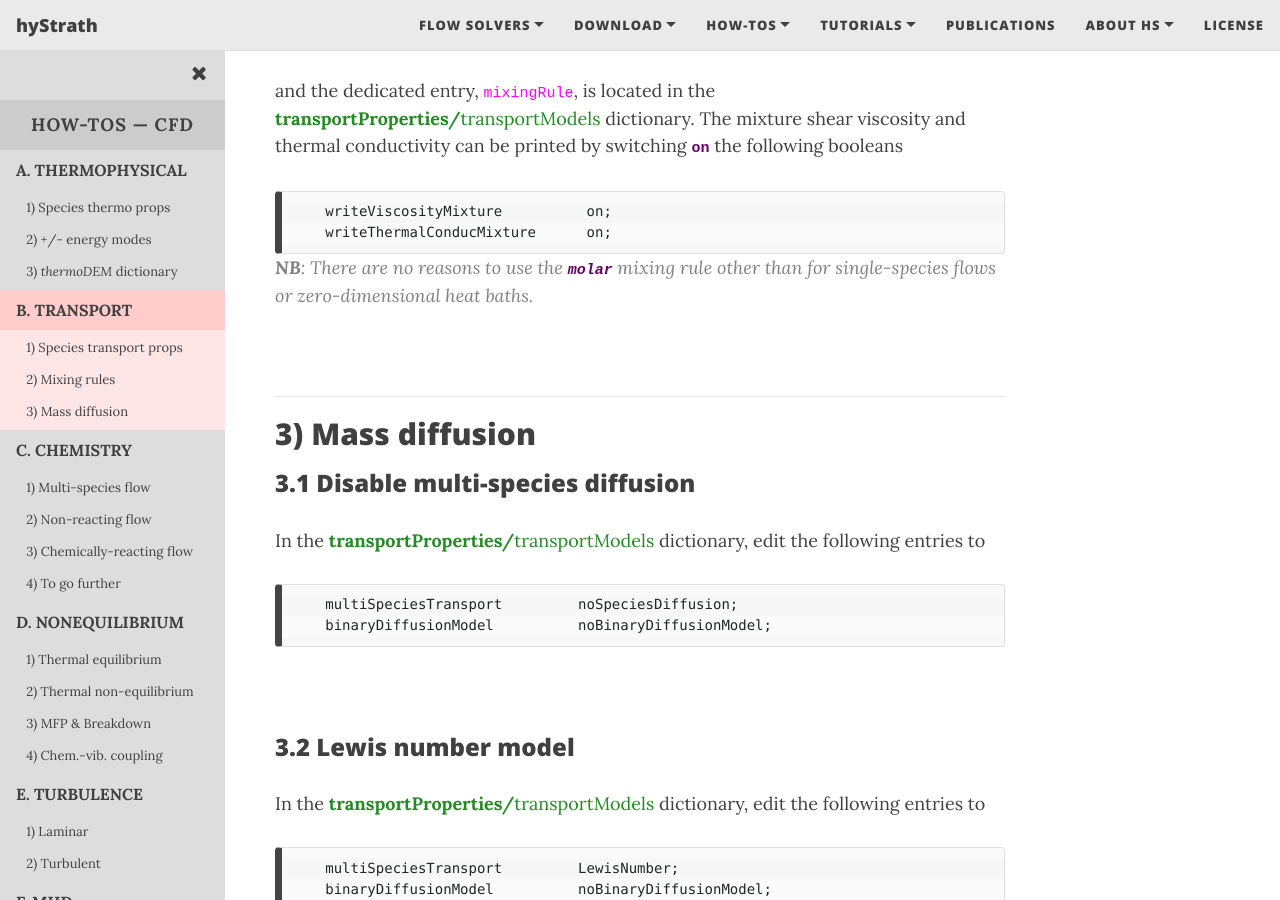
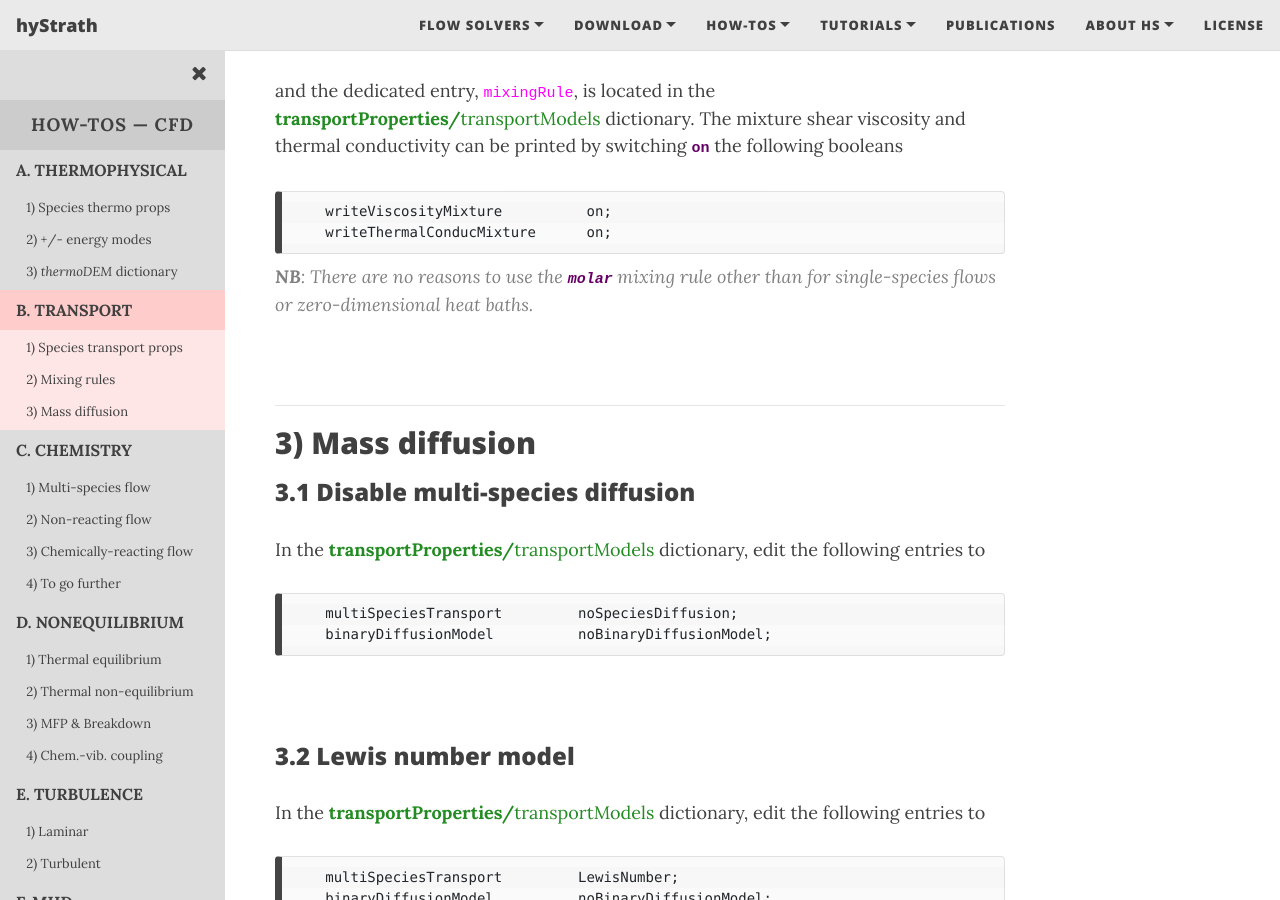
Before and after one commit to hystrath/hystrath.github.io, a Jekyll site: the page built from how-tos-cfd-fleming/how-tos-cfd-fleming-transport.md, in a window 1280 px wide and 900 px high, scrolled down 2046 px. Built offline with Jekyll 4.4.1, drawn with Linux system fonts in a browser that asks for light colours; nearby versions of some CDN libraries.

Commit message:
Editing pages

````diff
--- a/how-tos-cfd-fleming/how-tos-cfd-fleming-transport.md
+++ b/how-tos-cfd-fleming/how-tos-cfd-fleming-transport.md
@@ -137,6 +137,9 @@ and the dedicated entry, <dictkey>mixingRule</dictkey>, is located in the <dict>
     writeViscosityMixture          on;
     writeThermalConducMixture      on;
 ```
+<div style="line-height:50%;">
+    <br>
+</div>
 
 > <b>NB</b>: There are no reasons to use the <dictval>molar</dictval> mixing rule other than for single-species flows or zero-dimensional heat baths.
 
````
